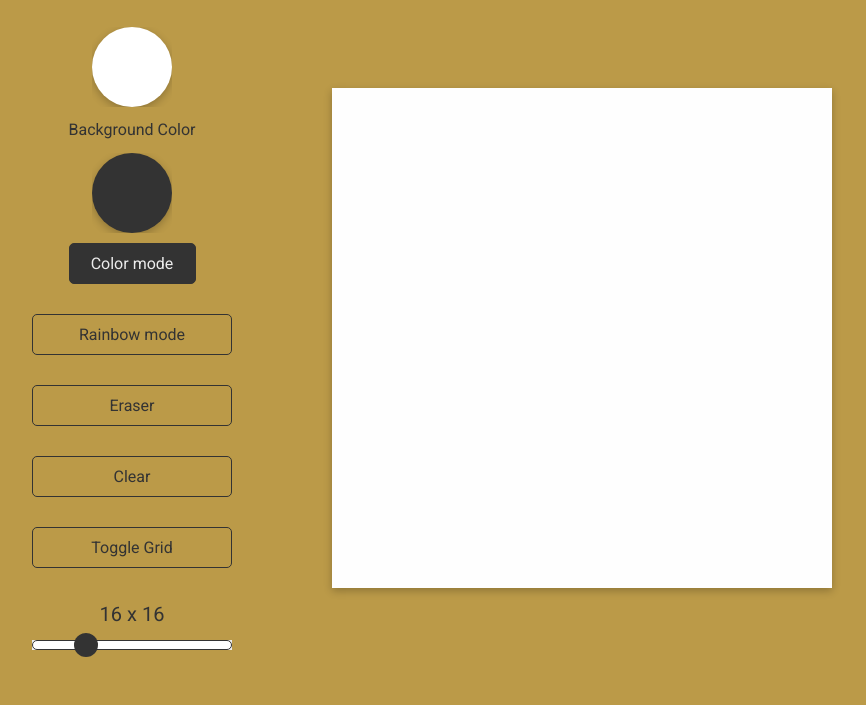
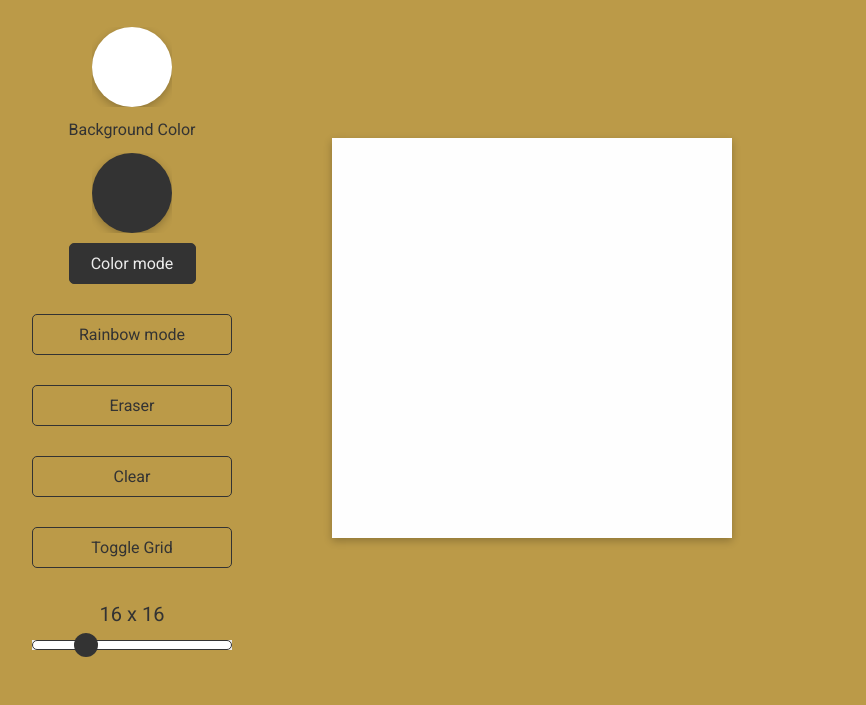
Before and after one commit to kaykang87/etch-a-sketch, a plain HTML site: page index.html in a window 1280 px wide. Shown: the part 129-834 px from the top of the page, without its empty margins (58-924 px from the left). Drawn offline with Linux system fonts and the light colour scheme.

Commit message:
added css so the grid is not draggable

```diff
--- a/styles.css
+++ b/styles.css
@@ -145,10 +145,15 @@ input[type="range"]::-webkit-slider-thumb {
 
 .grid {
   display: grid;
-  width: 500px;
-  height: 500px;
+  width: 50vh;
+  height: 50vh;
   background-color: var(--secondary-light);
   box-shadow: rgba(0, 0, 0, 0.24) 0px 3px 8px;
+}
+
+.grid-element {
+  /* make items non-draggable */
+  user-select: none;
 }
 
 /* FOOTER */
```
